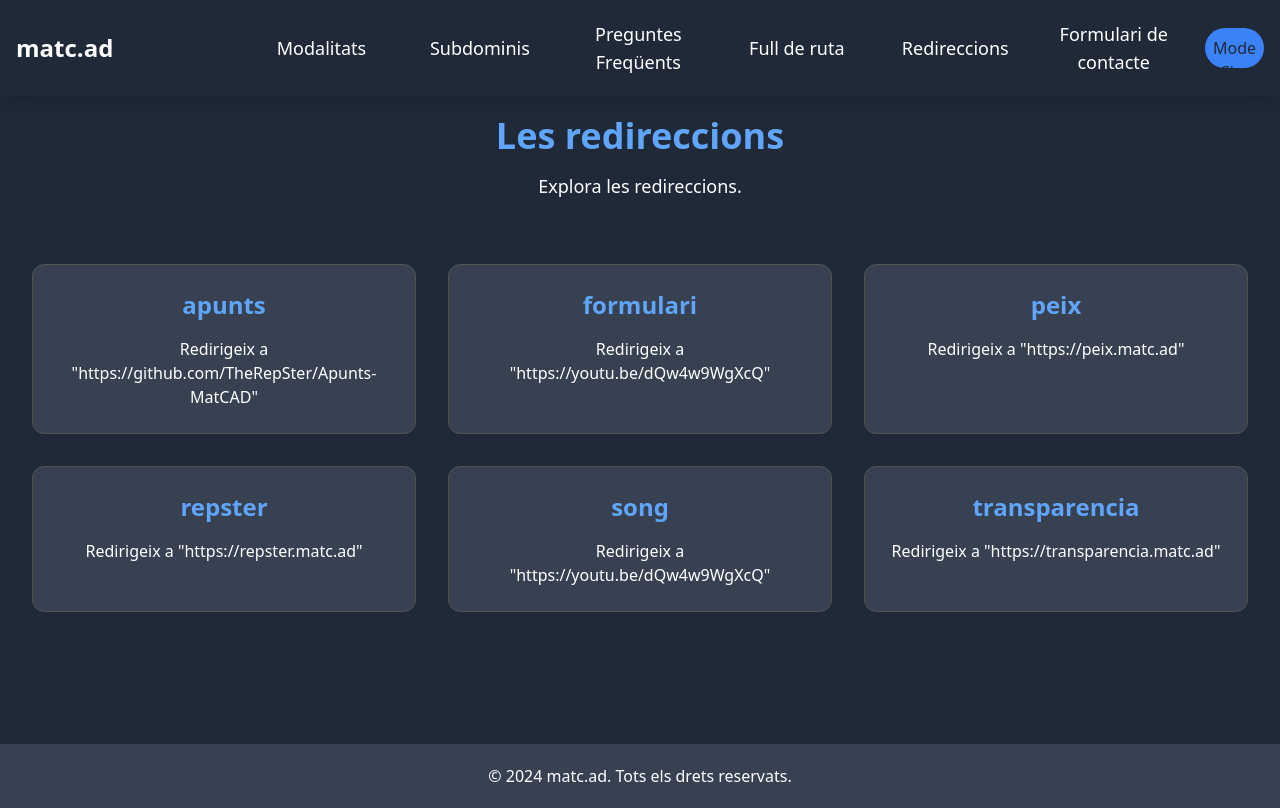
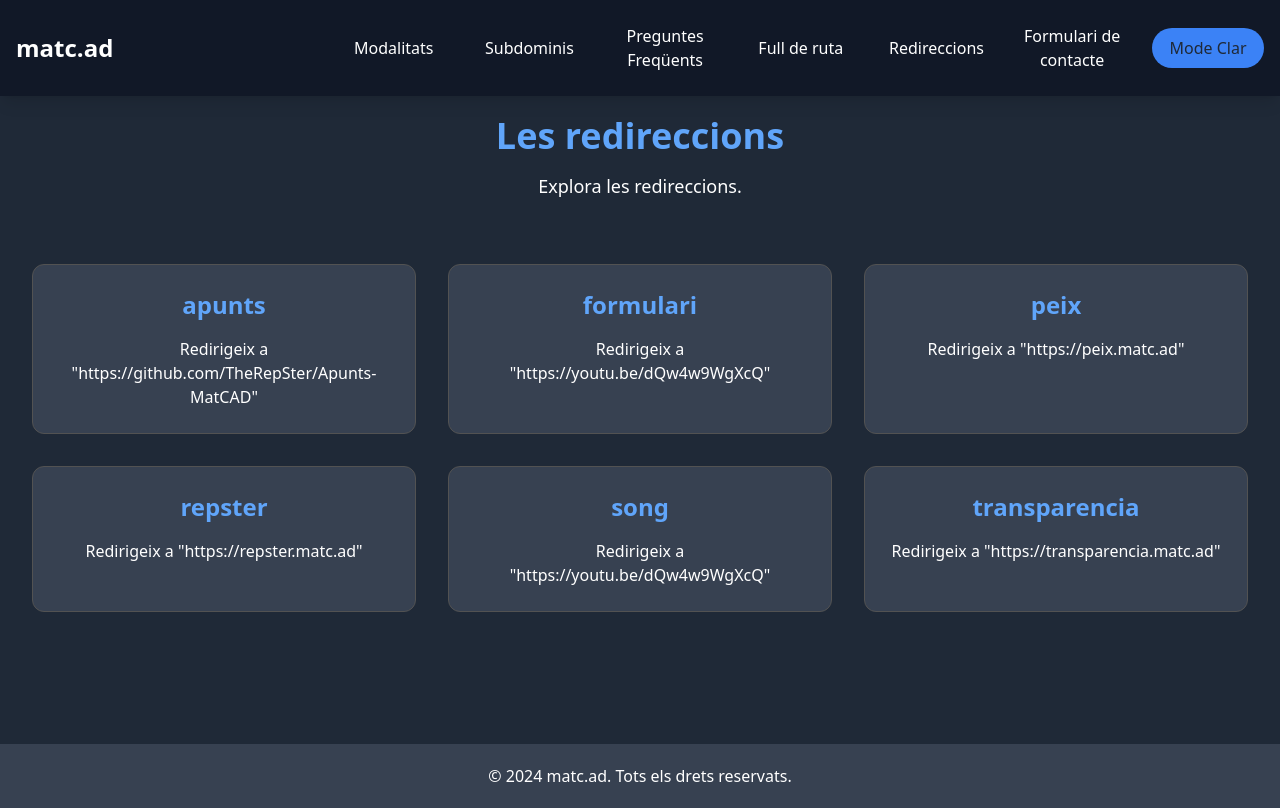
Before and after one commit to matc-ad/mainpage, a React (Vite) app: page /redireccions in a window 1280 px wide. Built offline with nearby package versions, Linux system fonts and the light colour scheme.

Commit message:
Lol aquest mort está ben mort

```diff
--- a/src/components/Header.jsx
+++ b/src/components/Header.jsx
@@ -1,12 +1,37 @@
 import PropTypes from "prop-types";
+import { useEffect, useState } from "react";
 import { colorsOptions, formulariContacte, randomMessage } from "../constants";
 
 const Header = ({ isDarkMode }) => {
+	const [dynamicMessage, setDynamicMessage] = useState("");
+
 	const handleButtonClick = () => {
 		window.location.href = formulariContacte;
 	};
 
 	const colors = isDarkMode ? colorsOptions.darkMode : colorsOptions.lightMode;
+
+	useEffect(() => {
+		const handleVisibilityChange = () => {
+			if (document.visibilityState === "visible") {
+				setDynamicMessage(
+					randomMessage[Math.round(Math.random() * randomMessage.length)],
+				);
+			}
+		};
+
+		// Set an initial message when the component mounts
+		setDynamicMessage(
+			randomMessage[Math.round(Math.random() * randomMessage.length)],
+		);
+
+		document.addEventListener("visibilitychange", handleVisibilityChange);
+
+		// Cleanup event listener on component unmount
+		return () => {
+			document.removeEventListener("visibilitychange", handleVisibilityChange);
+		};
+	}, []);
 
 	return (
 		<header
@@ -20,7 +45,7 @@ const Header = ({ isDarkMode }) => {
 					Benvingut a matc.ad
 				</h1>
 				<p className={`text-xl font-sans ${colors.paragraph}`}>
-					{randomMessage[Math.floor(Math.random() * randomMessage.length)]}
+					{dynamicMessage}
 				</p>
 				<button
 					onClick={handleButtonClick}
--- a/src/components/Navbar.jsx
+++ b/src/components/Navbar.jsx
@@ -5,25 +5,19 @@ import { colorsOptions, navLinks } from "../constants";
 
 const NavbarLink = ({ link, handleNavigation, colors }) =>
 	link.href ? (
-		<>
 		<a
 			href={link.href}
-				className={`text-lg ${colors.text} w-full text-center hover:${colors.title}`}
+			className={`text-md ${colors.text} w-full text-center hover:${colors.title}`}
 		>
 			{link.label}
 		</a>
-			<br />
-		</>
 	) : (
-		<>
 		<button
 			onClick={() => handleNavigation(link.path)}
-				className={`text-lg ${colors.text} w-full text-center hover:${colors.title}`}
+			className={`text-md ${colors.text} w-full text-center hover:${colors.title}`}
 		>
 			{link.label}
 		</button>
-			<br />
-		</>
 	);
 
 NavbarLink.propTypes = {
@@ -52,7 +46,7 @@ const Navbar = ({ toggleDarkMode, isDarkMode }) => {
 
 	return (
 		<nav
-			className={`fixed top-0 left-0 w-full p-4 shadow-lg z-50 ${colors.background}`}
+			className={`fixed top-0 left-0 w-full p-4 shadow-lg z-50 ${colors.navbarBackground}`}
 		>
 			<div className="container mx-auto flex justify-between items-center h-16">
 				<div
@@ -80,7 +74,8 @@ const Navbar = ({ toggleDarkMode, isDarkMode }) => {
 					))}
 					<button
 						onClick={toggleDarkMode}
-						className={`ml-4 p-2 rounded-full w-28 h-12 lg:h-10 ${colors.buttonBackground} ${colors.buttonText} ${colors.buttonHoverBackground}`}
+						className={`ml-4 p-2 rounded-full min-w-28 h-10 items-center justify-center ${colors.buttonBackground} ${colors.buttonText} ${colors.buttonHoverBackground}`}
+						style={{ whiteSpace: "nowrap" }}
 					>
 						{isDarkMode ? "Mode Clar" : "Mode Fosc"}
 					</button>
--- a/src/components/Subdomains.jsx
+++ b/src/components/Subdomains.jsx
@@ -5,7 +5,7 @@ const Subdomains = ({ isDarkMode }) => {
 	const colors = isDarkMode ? colorsOptions.darkMode : colorsOptions.lightMode;
 
 	const handleClick = (url) => {
-		window.location.href = url;
+		window.open(url, "_blank");
 	};
 
 	return (
--- a/src/constants/index.jsx
+++ b/src/constants/index.jsx
@@ -31,7 +31,7 @@ export const roadmapItems = [
 	{
 		description:
 			"Creació subdominis facils (peix, transparencia) de la administraciò.",
-		date: "4/10/2024",
+		date: "13/10/2024",
 	},
 	{
 		description: "Inici de peix@matc.ad.",
@@ -91,6 +91,7 @@ export const navLinks = [
 
 export const colorsOptions = {
 	darkMode: {
+		navbarBackground: "bg-gray-900",
 		background: "bg-gray-800",
 		divBackground: "bg-gray-700",
 		text: "text-white",
@@ -102,8 +103,9 @@ export const colorsOptions = {
 		buttonHoverBackground: "hover:bg-blue-600",
 	},
 	lightMode: {
-		background: "bg-gray-300",
-		divBackground: "bg-gray-200",
+		navbarBackground: "bg-gray-100",
+		background: "bg-gray-200",
+		divBackground: "bg-gray-300",
 		text: "text-black",
 		title: "text-green-700",
 		paragraph: "text-gray-700",
@@ -174,6 +176,11 @@ export const randomMessage = [
 	"Recordeu el principi bàsic, sempre hi ha que pensar.",
 	"There are two kinds of people. Those who can extrapolate information.",
 	"Es el vecino el que elige al alcalde y es el alcalde el que quiere que sean los vecinos el alcalde.",
-	"Mai et renunciaré, mai et defraudarè, mai et farè la croqueta i et convertirè en una postra.",
+	"Mai et renunciaré, mai et defraudaré, mai et faré la croqueta i et convertiré en una postra.",
 	"En cuanto al examen, entrará lo que hemos visto hasta ahora, lo que aún no hemos visto no.",
+	"En terminos [...], Vapore...",
+	"Si MatCAD es tan guai, per que no hi ha MatCAD 2?",
+	"els erorrs ortogafics els corretjeix un altre,jo.no",
+	"E2",
+	"God gives his hardest battles to his strongest warriors. I am not one of them. Please stop.",
 ];
```
Lines whose indentation alone changed are shown as unchanged.
